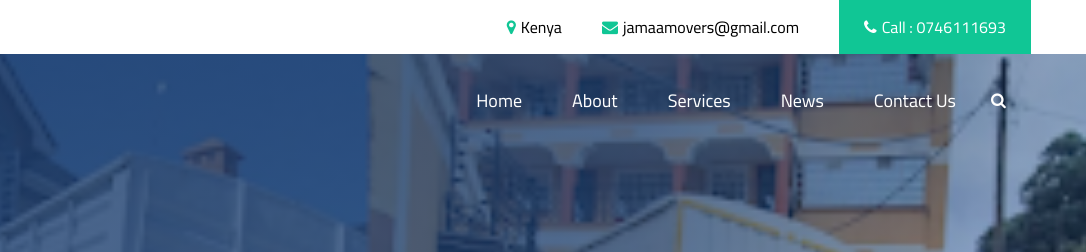
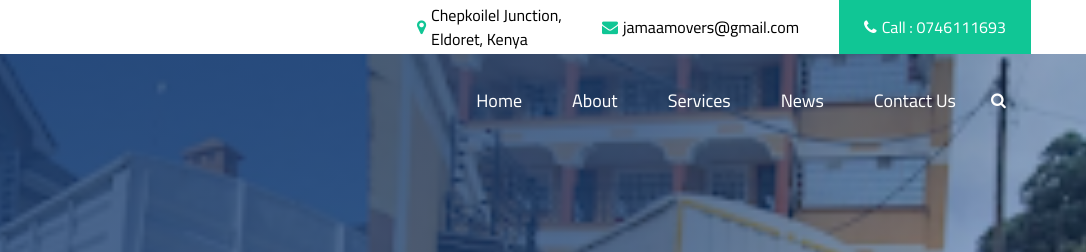
Before and after one commit to jamaamovers/jamaamovers.github.io, a plain HTML site: page index.html in a window 1280 px wide. Shown: the top 252 px of the page, 194-1280 px from the left. Drawn offline with nearby package versions, Linux system fonts and the light colour scheme; some packages are replaced by stand-ins of ours; a script that the page names is missing.

Commit message:
Added Location

```diff
--- a/index.html
+++ b/index.html
@@ -64,7 +64,7 @@
                 <a href="">
                   <i class="fa fa-map-marker" aria-hidden="true"></i>
                   <span>
-                    Kenya
+                    Chepkoilel Junction, <br> Eldoret, Kenya
                   </span>
                 </a>
                 <a href="">
```
